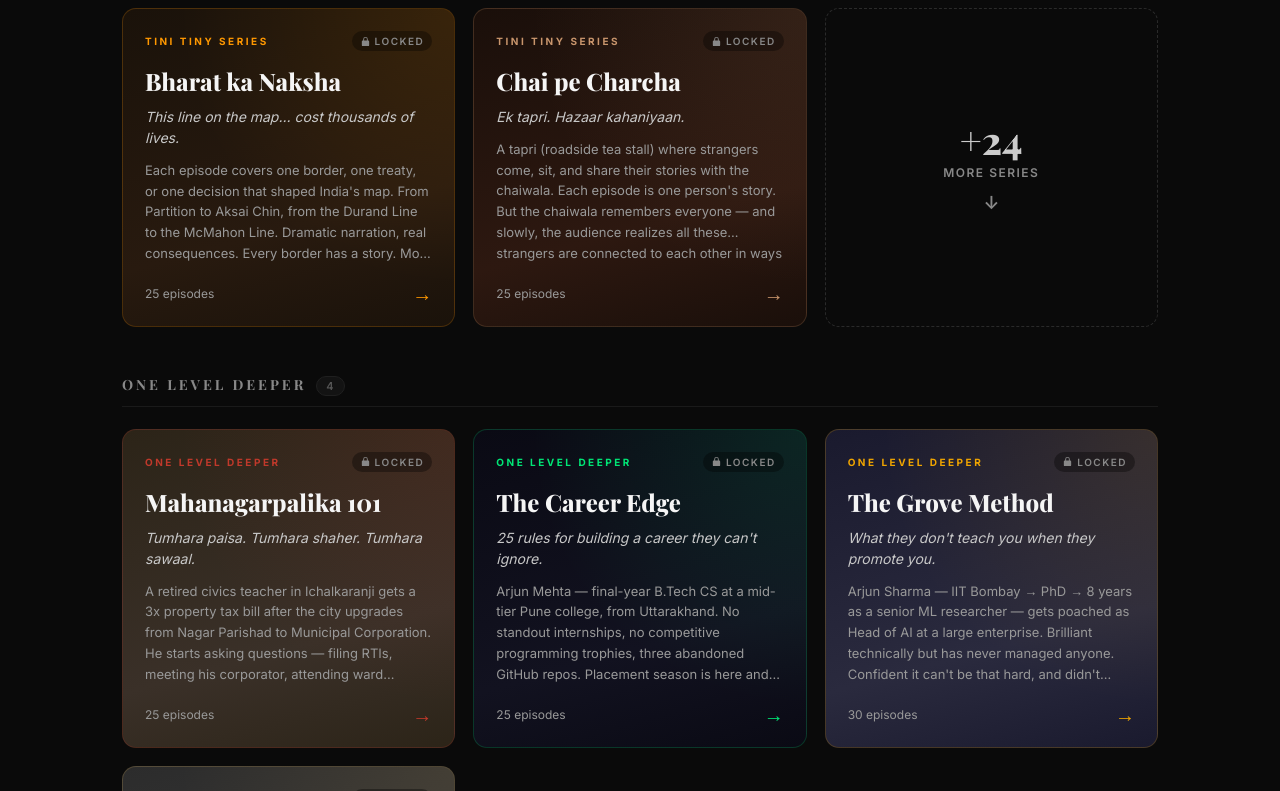
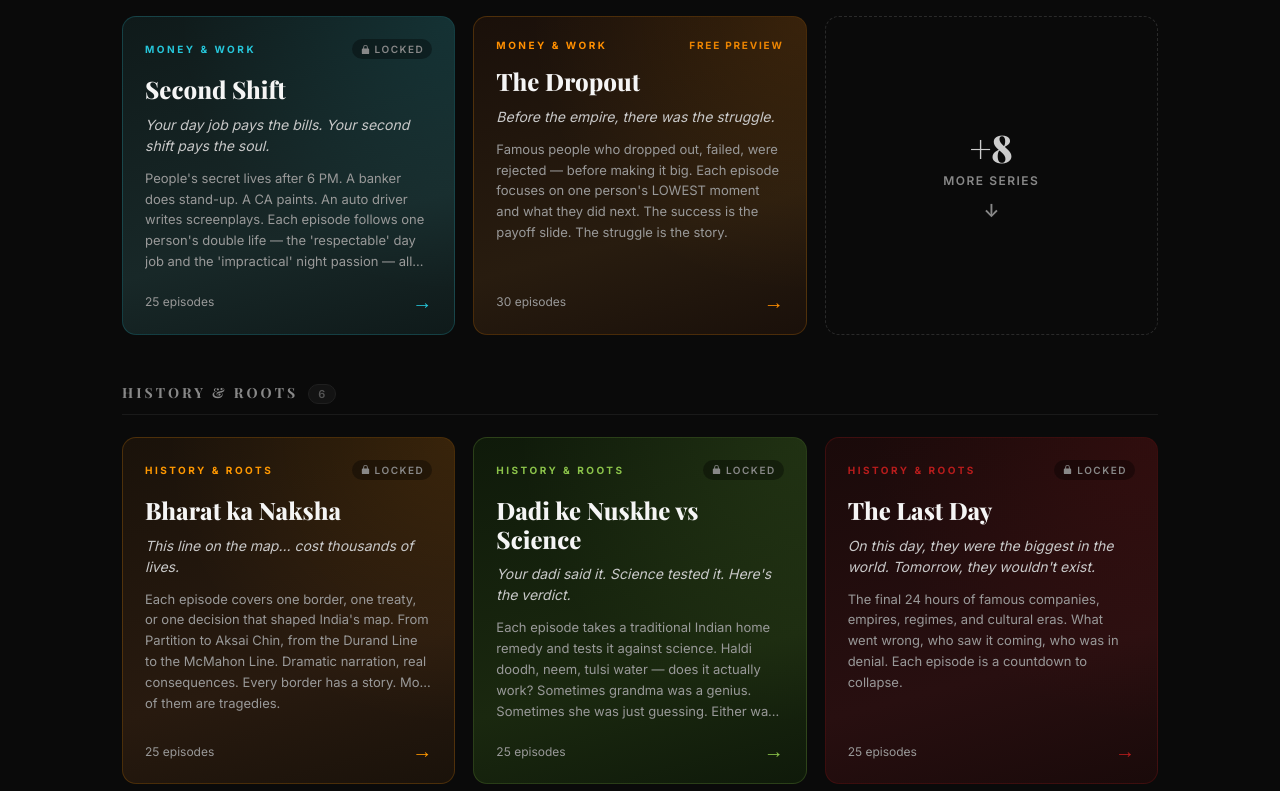
Before and after one commit to instamarathi/carousels, a React (Vite) app: page / in a window 1280 px wide. Shown: the part 729-1520 px from the top of the page. Built offline with nearby package versions, Linux system fonts and the light colour scheme; no server answers.

Commit message:
Group series by reader-friendly themes instead of Instagram channels
Replace the three Instagram-brand channels with four thematic categories:
Money & Work, History & Roots, Plot Twists & Pixels, Quiet Observations.
Card tag and series-page header now show the category name.

```diff
--- a/src/HomePage.tsx
+++ b/src/HomePage.tsx
@@ -3,7 +3,7 @@ import { navigateTo } from "./useHashRoute";
 import { LockIcon } from "./icons";
 import type { Manifest } from "./types";
 
-const VISIBLE_PER_CHANNEL = 5;
+const VISIBLE_PER_CATEGORY = 5;
 
 export const HomePage: React.FC<{
   manifest: Manifest | null;
@@ -13,8 +13,8 @@ export const HomePage: React.FC<{
 
   if (!manifest) return <div className="empty-state">Loading manifest…</div>;
 
-  const totalSeries = manifest.channels.reduce((acc, c) => acc + c.series.length, 0);
-  const totalEpisodes = manifest.channels.reduce(
+  const totalSeries = manifest.categories.reduce((acc, c) => acc + c.series.length, 0);
+  const totalEpisodes = manifest.categories.reduce(
     (acc, c) => acc + c.series.reduce((s, x) => s + x.episode_count, 0),
     0,
   );
@@ -34,19 +34,19 @@ export const HomePage: React.FC<{
         </div>
       </section>
 
-      {manifest.channels.map((channel) => {
-        const isExpanded = expanded.has(channel.slug);
-        const showAll = isExpanded || channel.series.length <= VISIBLE_PER_CHANNEL;
+      {manifest.categories.map((category) => {
+        const isExpanded = expanded.has(category.slug);
+        const showAll = isExpanded || category.series.length <= VISIBLE_PER_CATEGORY;
         const visible = showAll
-          ? channel.series
-          : channel.series.slice(0, VISIBLE_PER_CHANNEL);
-        const remaining = channel.series.length - VISIBLE_PER_CHANNEL;
+          ? category.series
+          : category.series.slice(0, VISIBLE_PER_CATEGORY);
+        const remaining = category.series.length - VISIBLE_PER_CATEGORY;
 
         return (
-        <section key={channel.slug} className="home-channel">
+        <section key={category.slug} className="home-channel">
           <h2 className="home-channel-title">
-            {channel.name}
-            <span className="home-channel-count">{channel.series.length}</span>
+            {category.name}
+            <span className="home-channel-count">{category.series.length}</span>
           </h2>
           <div className="home-grid">
             {visible.map((s) => {
@@ -65,7 +65,7 @@ export const HomePage: React.FC<{
                   <div className="card-content">
                     <div className="card-top">
                       <span className="card-channel" style={{ color: s.colors.accent }}>
-                        {channel.name}
+                        {category.name}
                       </span>
                       {locked ? (
                         <span className="card-lock">
@@ -94,26 +94,26 @@ export const HomePage: React.FC<{
               <button
                 className="more-card"
                 onClick={() =>
-                  setExpanded((prev) => new Set(prev).add(channel.slug))
+                  setExpanded((prev) => new Set(prev).add(category.slug))
                 }
-                aria-label={`Show ${remaining} more series in ${channel.name}`}
+                aria-label={`Show ${remaining} more series in ${category.name}`}
               >
                 <span className="more-count">+{remaining}</span>
                 <span className="more-label">more series</span>
                 <span className="more-arrow">↓</span>
               </button>
             )}
-            {isExpanded && channel.series.length > VISIBLE_PER_CHANNEL && (
+            {isExpanded && category.series.length > VISIBLE_PER_CATEGORY && (
               <button
                 className="more-card collapse"
                 onClick={() =>
                   setExpanded((prev) => {
                     const next = new Set(prev);
-                    next.delete(channel.slug);
+                    next.delete(category.slug);
                     return next;
                   })
                 }
-                aria-label={`Collapse ${channel.name}`}
+                aria-label={`Collapse ${category.name}`}
               >
                 <span className="more-label">Show fewer</span>
                 <span className="more-arrow">↑</span>
--- a/src/SeriesPage.tsx
+++ b/src/SeriesPage.tsx
@@ -4,7 +4,7 @@ import { Carousel } from "./Carousel";
 import { Slide } from "./Slide";
 import { LockIcon, GoogleIcon } from "./icons";
 import { navigateTo } from "./useHashRoute";
-import type { Channel, Manifest, SeriesData, SeriesEntry } from "./types";
+import type { Category, Manifest, SeriesData, SeriesEntry } from "./types";
 import type { ProgressMap } from "./useProgress";
 
 function dataUrl(path: string): string {
@@ -23,9 +23,9 @@ export const SeriesPage: React.FC<{
 }> = ({ slug, manifest, user, authLoading, signIn, progress, progressLoaded, recordProgress }) => {
   const found = useMemo(() => {
     if (!manifest) return null;
-    for (const channel of manifest.channels) {
-      const series = channel.series.find((s) => s.slug === slug);
-      if (series) return { channel, series };
+    for (const category of manifest.categories) {
+      const series = category.series.find((s) => s.slug === slug);
+      if (series) return { category, series };
     }
     return null;
   }, [manifest, slug]);
@@ -75,7 +75,7 @@ export const SeriesPage: React.FC<{
   }
 
   if (found.series.requires_auth && !user && !authLoading) {
-    return <SignInGate channel={found.channel} series={found.series} signIn={signIn} />;
+    return <SignInGate category={found.category} series={found.series} signIn={signIn} />;
   }
 
   if (!seriesData || activeEpisode === null) {
@@ -84,7 +84,7 @@ export const SeriesPage: React.FC<{
 
   return (
     <SeriesContent
-      channel={found.channel}
+      category={found.category}
       series={found.series}
       data={seriesData}
       activeEpisode={activeEpisode}
@@ -99,14 +99,14 @@ export const SeriesPage: React.FC<{
 };
 
 const SeriesContent: React.FC<{
-  channel: Channel;
+  category: Category;
   series: SeriesEntry;
   data: SeriesData;
   activeEpisode: number;
   initialSlide: number;
   onSelectEpisode: (n: number) => void;
   onSlideRead: (episode: number, slide: number) => void;
-}> = ({ channel, series, data, activeEpisode, initialSlide, onSelectEpisode, onSlideRead }) => {
+}> = ({ category, series, data, activeEpisode, initialSlide, onSelectEpisode, onSlideRead }) => {
   const episode = useMemo(
     () => data.episodes.find((e) => e.episode_number === activeEpisode) ?? data.episodes[0],
     [data, activeEpisode],
@@ -128,7 +128,7 @@ const SeriesContent: React.FC<{
           ← All series
         </button>
         <div className="channel-tag" style={{ color: series.colors.accent }}>
-          {channel.name}
+          {category.name}
         </div>
         <h2 className="series-title">{series.name}</h2>
         <div className="series-tagline">{series.tagline}</div>
@@ -223,10 +223,10 @@ const SeriesContent: React.FC<{
 };
 
 const SignInGate: React.FC<{
-  channel: Channel;
+  category: Category;
   series: SeriesEntry;
   signIn: () => void;
-}> = ({ channel, series, signIn }) => {
+}> = ({ category, series, signIn }) => {
   return (
     <div className="signin-gate">
       <button className="back-link top" onClick={() => navigateTo({ kind: "home" })}>
@@ -240,7 +240,7 @@ const SignInGate: React.FC<{
         }}
       >
         <div className="gate-channel" style={{ color: series.colors.accent }}>
-          {channel.name}
+          {category.name}
         </div>
         <h2 className="gate-title">{series.name}</h2>
         <div className="gate-tagline">{series.tagline}</div>
--- a/src/types.ts
+++ b/src/types.ts
@@ -18,15 +18,14 @@ export type SeriesEntry = {
   json: string; // path relative to site root
 };
 
-export type Channel = {
+export type Category = {
   name: string;
   slug: string;
-  default_handle: string;
   series: SeriesEntry[];
 };
 
 export type Manifest = {
-  channels: Channel[];
+  categories: Category[];
 };
 
 export type Slide = {
```
Also changed, not shown: public/data/manifest.json.
